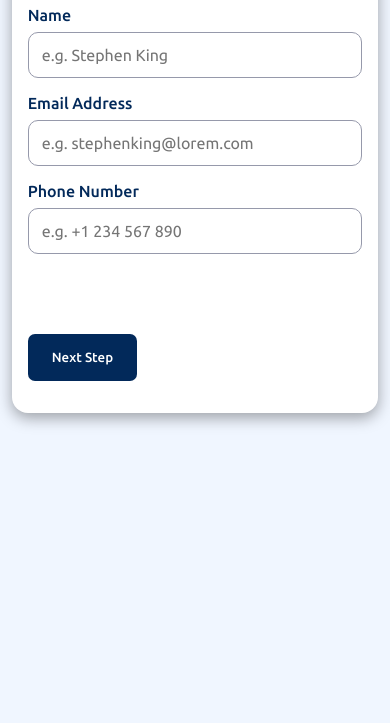
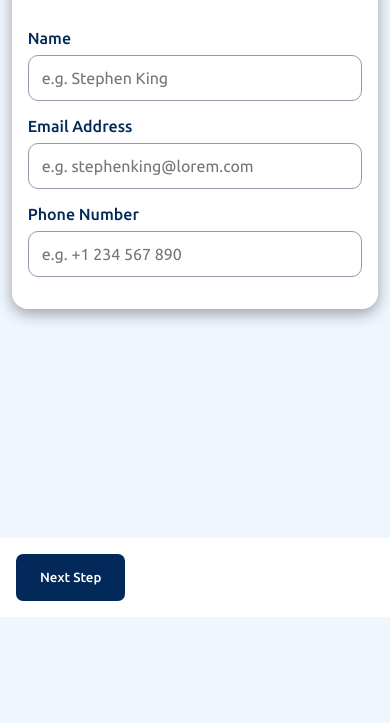
Before and after one commit to Hardy101/multi-form, a plain HTML site: page multi-step-form-main/index.html in a window 390 px wide. Shown: the part 227-950 px from the top of the page. Before the commit the page ends 850 px from the top, so only its background shows below. Drawn offline with Linux system fonts and the light colour scheme.

Commit message:
Last DIv

```diff
--- a/multi-step-form-main/index.html
+++ b/multi-step-form-main/index.html
@@ -55,7 +55,7 @@
           <!-- End of plans Nav -->
         </ul>
         <!-- Sidebar end -->
-        <div class="select">
+        <div class="select rel-div">
           <!-- Step 1 start -->
           <div class="step step-1 active">
             <h2>Personal info</h2>
--- a/multi-step-form-main/responsive.css
+++ b/multi-step-form-main/responsive.css
@@ -1,12 +1,9 @@
 @media screen and (max-width: 900px) {
-  main {
-    padding-bottom: 2rem;
-  }
   .main-container.flex {
     flex-direction: column;
     align-items: center;
     padding: 0 0 1rem 0;
-    height: 850px;
+    height: 950px;
     width: 100%;
     border-radius: 0;
     background: var(--Magnolia);
@@ -37,6 +34,13 @@
   .price-info {
     margin: auto 0;
   }
+  .form-last {
+    position: fixed;
+    bottom: 0%;
+    left: 0;
+    padding: 1rem;
+    margin: 0;
+  }
   .select,
   .form-control {
     width: 100%;
```
